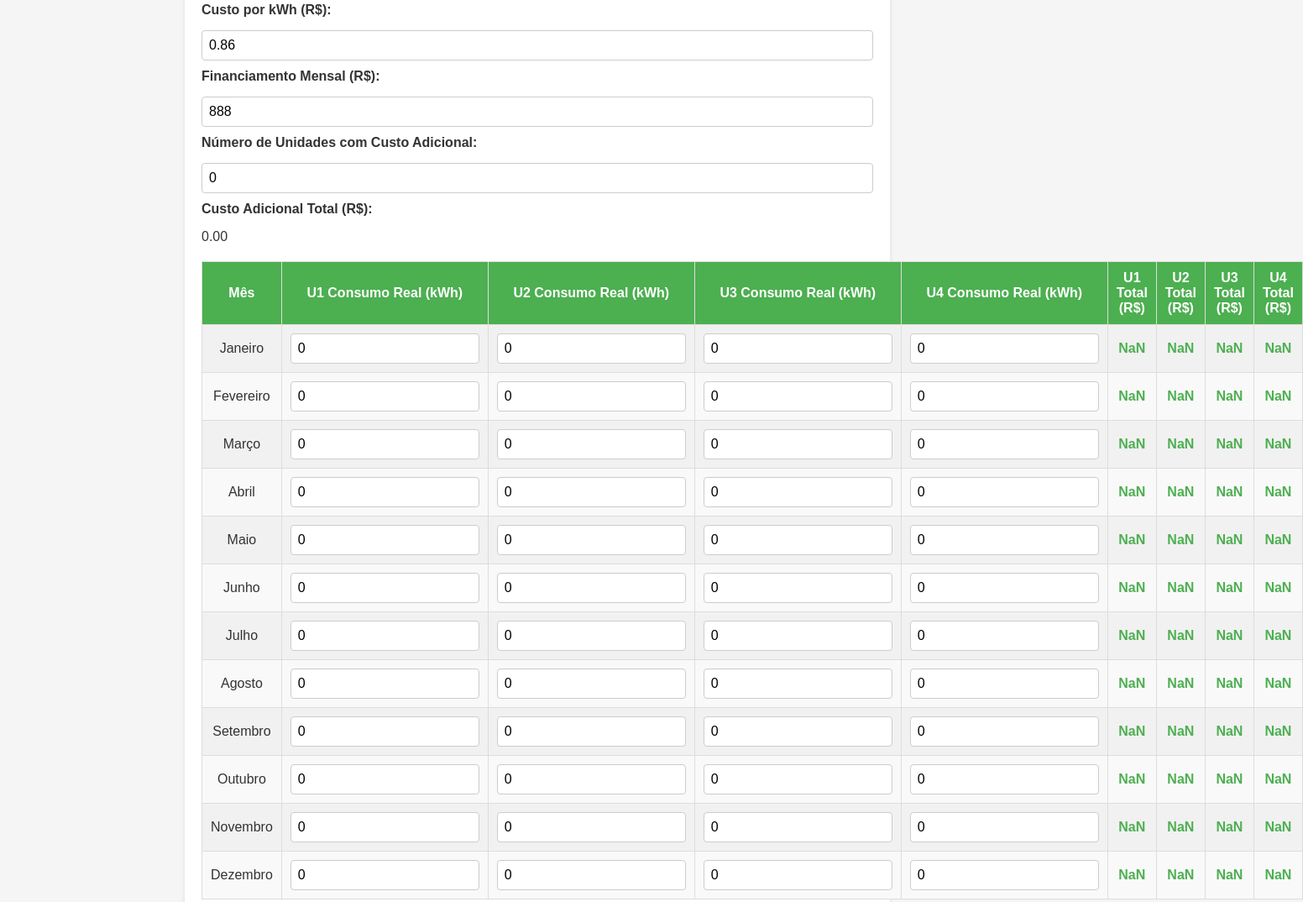
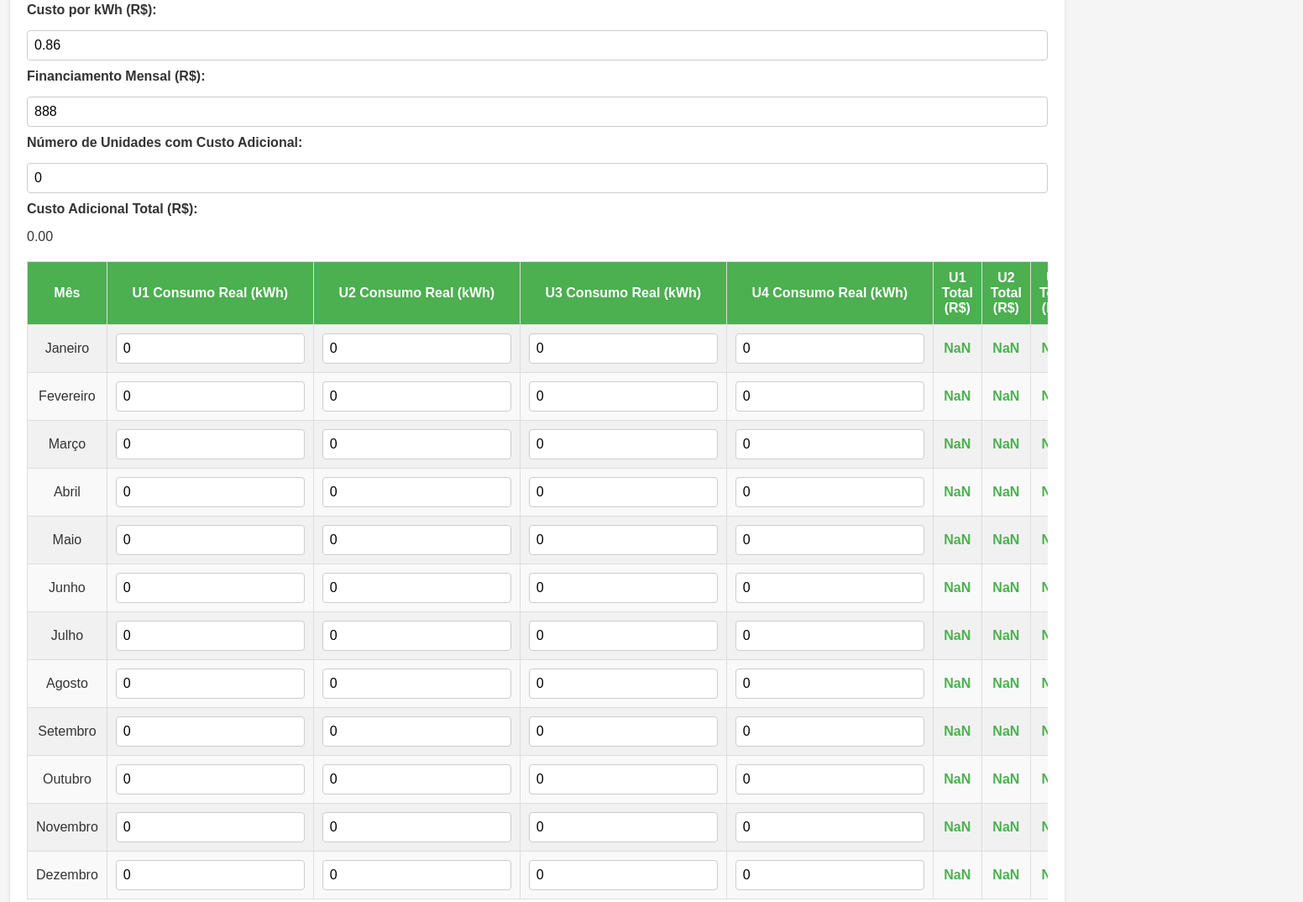
Before and after one commit to evandrosevergnini/usina-solar, a plain HTML site: page index.html in a window 1280 px wide. Shown: the part 104-1178 px from the top of the page at 84% size, 1552 px wide, since content can reach past the window. Drawn offline with Linux system fonts and the light colour scheme.

Commit message:
Update index.html

```diff
--- a/index.html
+++ b/index.html
@@ -24,7 +24,7 @@
         }
         .container {
             margin: 20px auto;
-            max-width: 800px;
+            width: 95%;
             background-color: white;
             padding: 20px;
             border-radius: 8px;
@@ -46,10 +46,14 @@
             border: 1px solid #ccc;
             border-radius: 4px;
         }
+        .table-wrapper {
+            overflow-x: auto;
+            margin-top: 20px;
+        }
         table {
             width: 100%;
             border-collapse: collapse;
-            margin-top: 20px;
+            min-width: 800px;
         }
         th, td {
             border: 1px solid #ddd;
@@ -100,6 +104,7 @@
             <span id="totalAdditionalCost">0.00</span>
         </div>
 
+        <div class="table-wrapper">
             <table id="rateioTable">
                 <thead>
                     <tr>
@@ -177,6 +182,7 @@
                 </tbody>
             </table>
         </div>
+    </div>
 
     <footer>
         <p>Desenvolvido para simplificar o cálculo de rateio da usina solar.</p>
```
Lines whose indentation alone changed are shown as unchanged.
